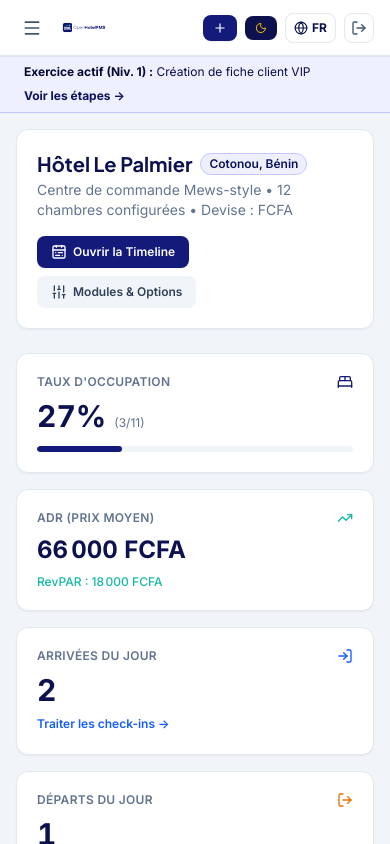
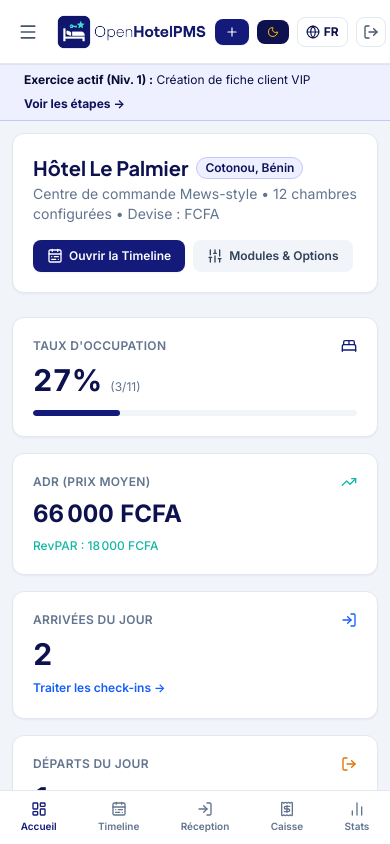
Before and after one commit to jeromefoguenne-eng/PMS-Hotellerie, a React (Vite) app: page / in a window 390 px wide. Both pictures are taken after a click on the button 195 px from the left and 631 px from the top of the page. Shown: the top 844 px of the page. Built offline with nearby package versions, Linux system fonts and the light colour scheme.

Commit message:
style: enlarge tightly-cropped logo and add mobile/tablet responsive navigation

```diff
--- a/src/App.tsx
+++ b/src/App.tsx
@@ -648,8 +648,8 @@ export function App() {
 
   return (
     <div className="min-h-screen flex flex-col bg-slate-100 text-slate-900">
-      {/* MEWS-STYLE TOP COMMAND BAR (56px) */}
-      <header className="no-print h-14 bg-white border-b border-slate-200 px-4 flex items-center justify-between gap-3 sticky top-0 z-40 shadow-2xs">
+      {/* MEWS-STYLE TOP COMMAND BAR (64px) */}
+      <header className="no-print h-16 bg-white border-b border-slate-200 px-3 sm:px-5 flex items-center justify-between gap-2 sm:gap-3 sticky top-0 z-40 shadow-2xs">
         {/* Left: Hamburger + Brand + Property Switcher (Mews signature) */}
         <div className="flex items-center gap-3">
           <button
@@ -766,8 +766,8 @@ export function App() {
         {/* MEWS-STYLE LEFT NAVIGATION RAIL */}
         <aside
           className={`no-print ${
-            mobileMenuOpen ? 'fixed inset-y-14 left-0 z-40 flex' : 'hidden lg:flex'
-          } w-60 bg-slate-900 text-slate-300 flex-col shrink-0 border-r border-slate-800`}
+            mobileMenuOpen ? 'fixed inset-y-16 left-0 z-40 flex shadow-2xl' : 'hidden lg:flex'
+          } w-64 lg:w-60 bg-slate-900 text-slate-300 flex-col shrink-0 border-r border-slate-800`}
         >
           <nav className="flex-1 p-3 space-y-0.5 overflow-y-auto">
             {navItems.map((item) => {
@@ -821,7 +821,7 @@ export function App() {
             </div>
           )}
 
-          <main className="flex-1 p-4 sm:p-6 max-w-7xl w-full mx-auto">
+          <main className="flex-1 p-3 sm:p-5 lg:p-6 pb-20 sm:pb-6 max-w-7xl w-full mx-auto">
             {activeTab === 'dashboard' && (
               <DashboardView
                 project={activeProject}
@@ -965,6 +965,32 @@ export function App() {
         </div>
       </div>
 
+      {/* Mobile Bottom Quick Navigation (Smartphones) */}
+      <nav className="no-print sm:hidden fixed bottom-0 inset-x-0 bg-white border-t border-slate-200 z-30 flex items-center justify-around py-1.5 text-[10px] font-semibold text-slate-600">
+        {[
+          { id: 'dashboard', label: 'Accueil', icon: LayoutDashboard },
+          { id: 'planning', label: 'Timeline', icon: CalendarRange },
+          { id: 'frontDesk', label: 'Réception', icon: LogIn },
+          { id: 'billing', label: 'Caisse', icon: Receipt },
+          { id: 'memberStats', label: 'Stats', icon: BarChart2 },
+        ].map((item) => {
+          const Icon = item.icon;
+          const active = activeTab === item.id;
+          return (
+            <button
+              key={item.id}
+              onClick={() => setActiveTab(item.id)}
+              className={`flex flex-col items-center gap-0.5 px-2 py-1 rounded-lg ${
+                active ? 'text-indigo-600' : 'text-slate-500'
+              }`}
+            >
+              <Icon className="w-4 h-4" />
+              <span>{item.label}</span>
+            </button>
+          );
+        })}
+      </nav>
+
       {/* Mews Smart Detail Slide-Out Drawer */}
       {selectedResId && (
         <ReservationDrawer
--- a/src/components/OpenHotelPmsLogo.tsx
+++ b/src/components/OpenHotelPmsLogo.tsx
@@ -10,18 +10,23 @@ export const OpenHotelPmsLogo: React.FC<LogoProps> = ({
   size = 'md',
   darkText = false,
 }) => {
-  const heightClass = size === 'sm' ? 'h-8' : size === 'lg' ? 'h-12' : 'h-9';
+  const heightClass =
+    size === 'sm'
+      ? 'h-9 sm:h-11'
+      : size === 'lg'
+      ? 'h-14 sm:h-16'
+      : 'h-11 sm:h-12';
 
   return (
     <div
-      className={`inline-flex items-center select-none ${
-        darkText ? '' : 'bg-white px-3 py-1.5 rounded-xl shadow-xs'
+      className={`inline-flex items-center select-none shrink-0 ${
+        darkText ? '' : 'bg-white px-3.5 py-2 rounded-xl shadow-xs'
       }`}
     >
       <img
         src={logoImg}
         alt="OpenHotelPMS Logo"
-        className={`${heightClass} w-auto object-contain`}
+        className={`${heightClass} w-auto max-w-[200px] sm:max-w-[260px] object-contain`}
       />
     </div>
   );
```
Also changed, not shown: public/logo-openhotelpms.png, src/assets/logo-openhotelpms.png.
